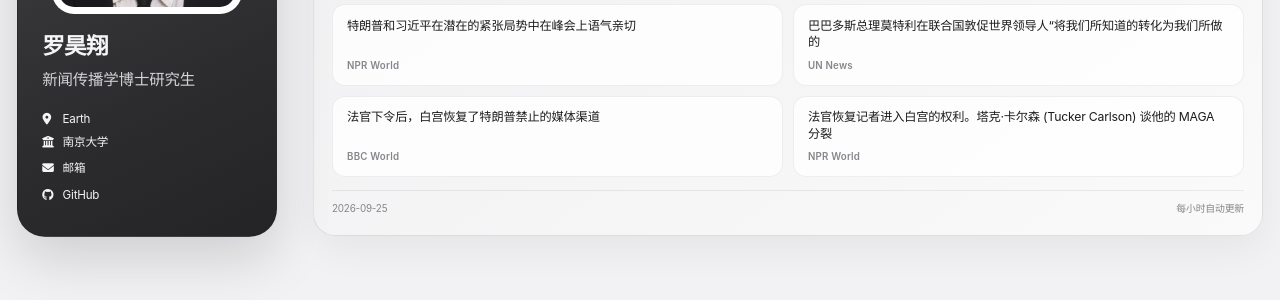
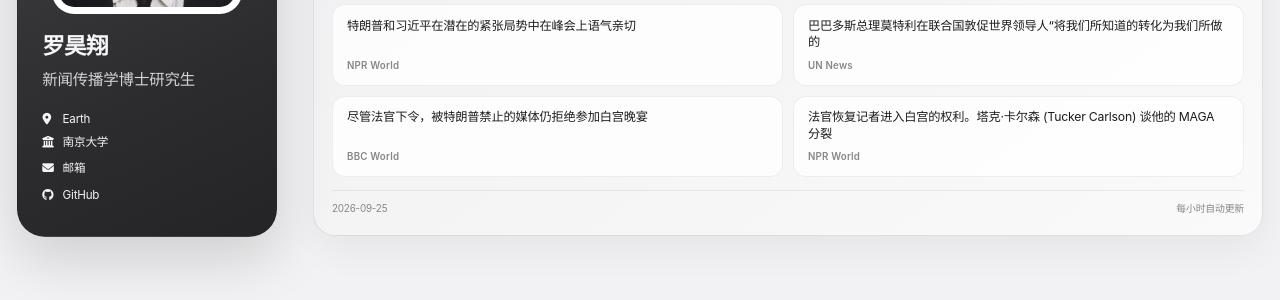
Before and after one commit to HaoxiangLuo/HaoxiangLuo.github.io, a Jekyll site: the page built from _pages/about-zh.md, in a window 1280 px wide and 900 px high, scrolled down 268 px. Shown: the part 381-681 px from the top of the window. Built offline with Jekyll 4.4.1, drawn with Linux system fonts in a browser that asks for light colours; a style sheet for code colours, icons or effects is not loaded.

Commit message:
Update daily news 2026-09-25

```diff
--- a/_data/daily_news.json
+++ b/_data/daily_news.json
@@ -1,5 +1,5 @@
 {
-  "updated_at": "2026-09-25T08:33:00+08:00",
+  "updated_at": "2026-09-25T09:23:33+08:00",
   "days": [
     {
       "date": "2026-09-25",
@@ -23,10 +23,10 @@
           "title_zh": "巴巴多斯总理莫特利在联合国敦促世界领导人“将我们所知道的转化为我们所做的"
         },
         {
-          "title": "White House restores access to media outlets banned by Trump after judge's order",
+          "title": "Media outlets banned by Trump denied access to White House dinner despite judge's order",
           "source": "BBC World",
           "url": "https://www.bbc.co.uk/news/articles/cqe8ek7608mlo?at_medium=RSS&at_campaign=rss",
-          "title_zh": "法官下令后，白宫恢复了特朗普禁止的媒体渠道"
+          "title_zh": "尽管法官下令，被特朗普禁止的媒体仍拒绝参加白宫晚宴"
         },
         {
           "title": "Judge restores journalists' White House access. And, Tucker Carlson on his MAGA split",
```
